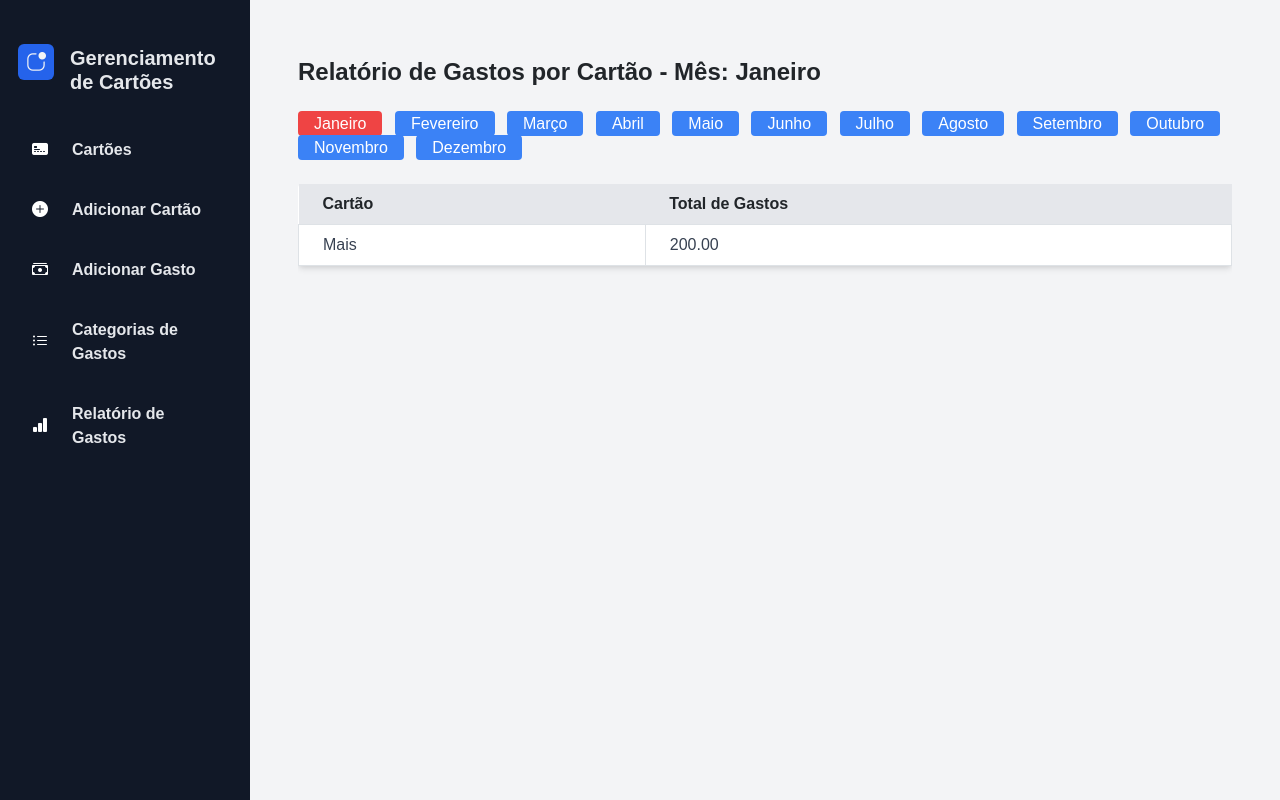
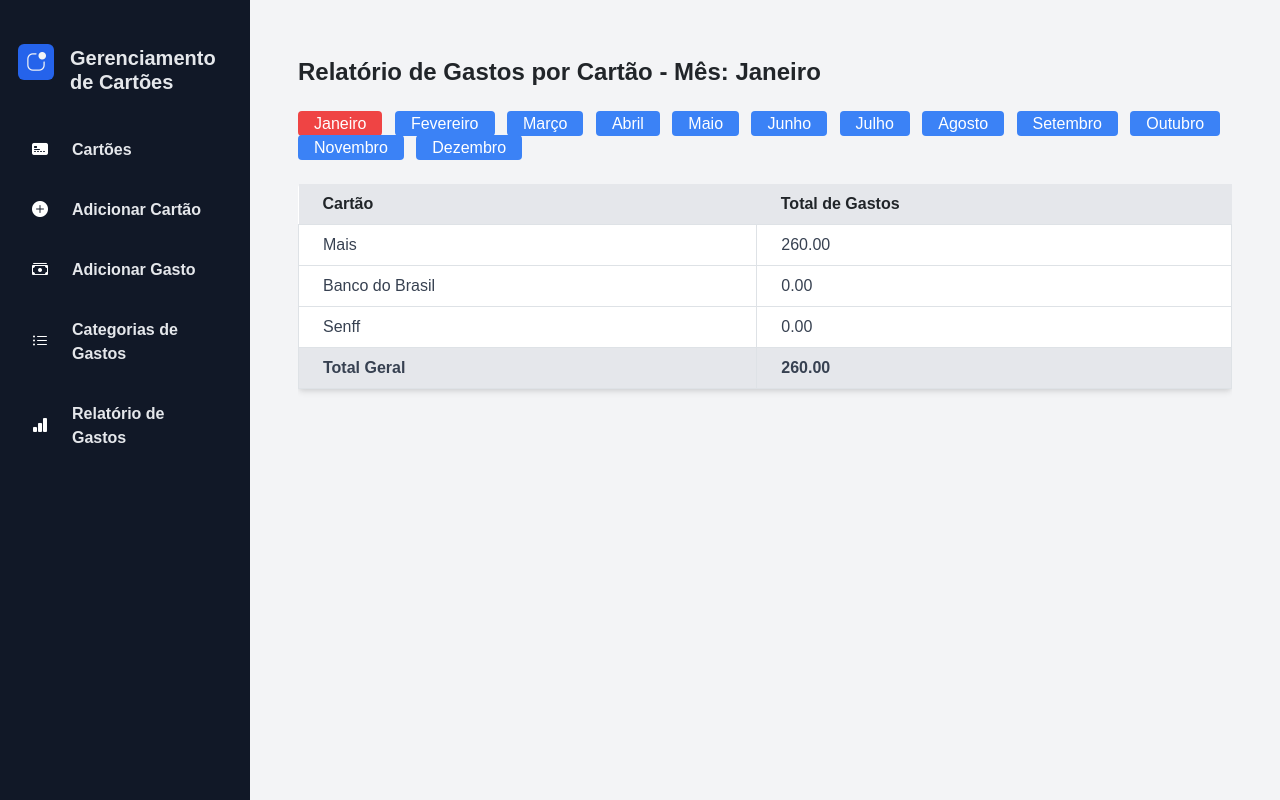
Before and after one commit to masrodrigues/controle-de-cartoes, a Django app: page /gestao_cartoes/relatorio/gastos/?mes=1 in a window 1280 px wide. Run offline with Django 5.2, Linux system fonts and the light colour scheme; data comes from the database, SQL or seed files in the repository; both versions use the stored data as it was after the commit; some libraries are stand-ins or nearby versions.

Commit message:
feat: total tela de relatório

```diff
--- a/gestao_cartoes/templates/relatorio_gastos.html
+++ b/gestao_cartoes/templates/relatorio_gastos.html
@@ -2,10 +2,6 @@
 
 {% load static %}
 {% load meus_filtros %}
-
-{{ minha_variavel|to:"argumento" }}
-
-
 
 {% block content %}
 <div class="max-w-6xl mx-auto py-8 px-4">
@@ -37,6 +33,11 @@
                     <td colspan="2" class="border px-4 py-2 text-center">Nenhum gasto registrado.</td>
                 </tr>
                 {% endfor %}
+                <!-- Rodapé da Tabela para Total Geral -->
+                <tr class="bg-gray-200">
+                    <td class="border px-4 py-2 font-bold">Total Geral</td>
+                    <td class="border px-4 py-2 font-bold">{{ total_gastos_geral | floatformat:2 }}</td>
+                </tr>
             </tbody>
         </table>
     </div>
--- a/gestao_cartoes/views.py
+++ b/gestao_cartoes/views.py
@@ -107,16 +107,36 @@ class RelatorioGastosView(TemplateView):
         context['nome_mes_selecionado'] = self.mapear_numero_para_mes(mes_atual)
         context['meses'] = [(i, self.mapear_numero_para_mes(i)) for i in range(1, 13)]
 
-        # Filtrar gastos por mês
-        primeiro_dia_mes = datetime(ano_atual, mes_atual, 1)
-        ultimo_dia_mes = datetime(ano_atual, mes_atual + 1, 1) if mes_atual < 12 else datetime(ano_atual + 1, 1, 1)
-        gastos_mes = Gasto.objects.filter(data__gte=primeiro_dia_mes, data__lt=ultimo_dia_mes).order_by('cartao')
         relatorio = {}
-        for gasto in gastos_mes:
-            if gasto.cartao not in relatorio:
-                relatorio[gasto.cartao] = 0
-            relatorio[gasto.cartao] += gasto.valor
+        total_gastos_geral = 0
+        cartoes = Cartao.objects.all()
+        for cartao in cartoes:
+            vencimento_dia = cartao.vencimento
+            primeiro_dia_mes = datetime(ano_atual, mes_atual, 1)
+            ultimo_dia_mes = (primeiro_dia_mes + timedelta(days=32)).replace(day=1)
+
+            if primeiro_dia_mes.day > vencimento_dia:
+                mes_vencimento = primeiro_dia_mes.month + 1 if primeiro_dia_mes.month < 12 else 1
+                ano_vencimento = primeiro_dia_mes.year if primeiro_dia_mes.month < 12 else primeiro_dia_mes.year + 1
+            else:
+                mes_vencimento = primeiro_dia_mes.month
+                ano_vencimento = primeiro_dia_mes.year
+
+            proximo_vencimento = date(ano_vencimento, mes_vencimento, vencimento_dia)
+            data_fim = proximo_vencimento - timedelta(days=10)
+            data_inicio = data_fim - timedelta(days=30)
+
+            data_inicio_str = data_inicio.strftime('%Y-%m-%d')
+            data_fim_str = data_fim.strftime('%Y-%m-%d')
+
+            gastos = Gasto.objects.filter(cartao=cartao, data__gte=data_inicio_str, data__lt=data_fim_str).order_by('data')
+            total_gastos = gastos.aggregate(Sum('valor'))['valor__sum'] or 0
+
+            relatorio[cartao] = total_gastos
+            total_gastos_geral += total_gastos
+
         context['relatorio'] = [{'cartao': cartao, 'total_gastos': total} for cartao, total in relatorio.items()]
+        context['total_gastos_geral'] = total_gastos_geral
 
         return context
 
@@ -127,6 +147,8 @@ class RelatorioGastosView(TemplateView):
             9: "Setembro", 10: "Outubro", 11: "Novembro", 12: "Dezembro"
         }
         return meses.get(numero_mes, "Mês Inválido")
+
+
 
 # Adicionar Cartão
 class AdicionarCartaoView(CreateView):
```
Also changed, not shown: db.sqlite3.
